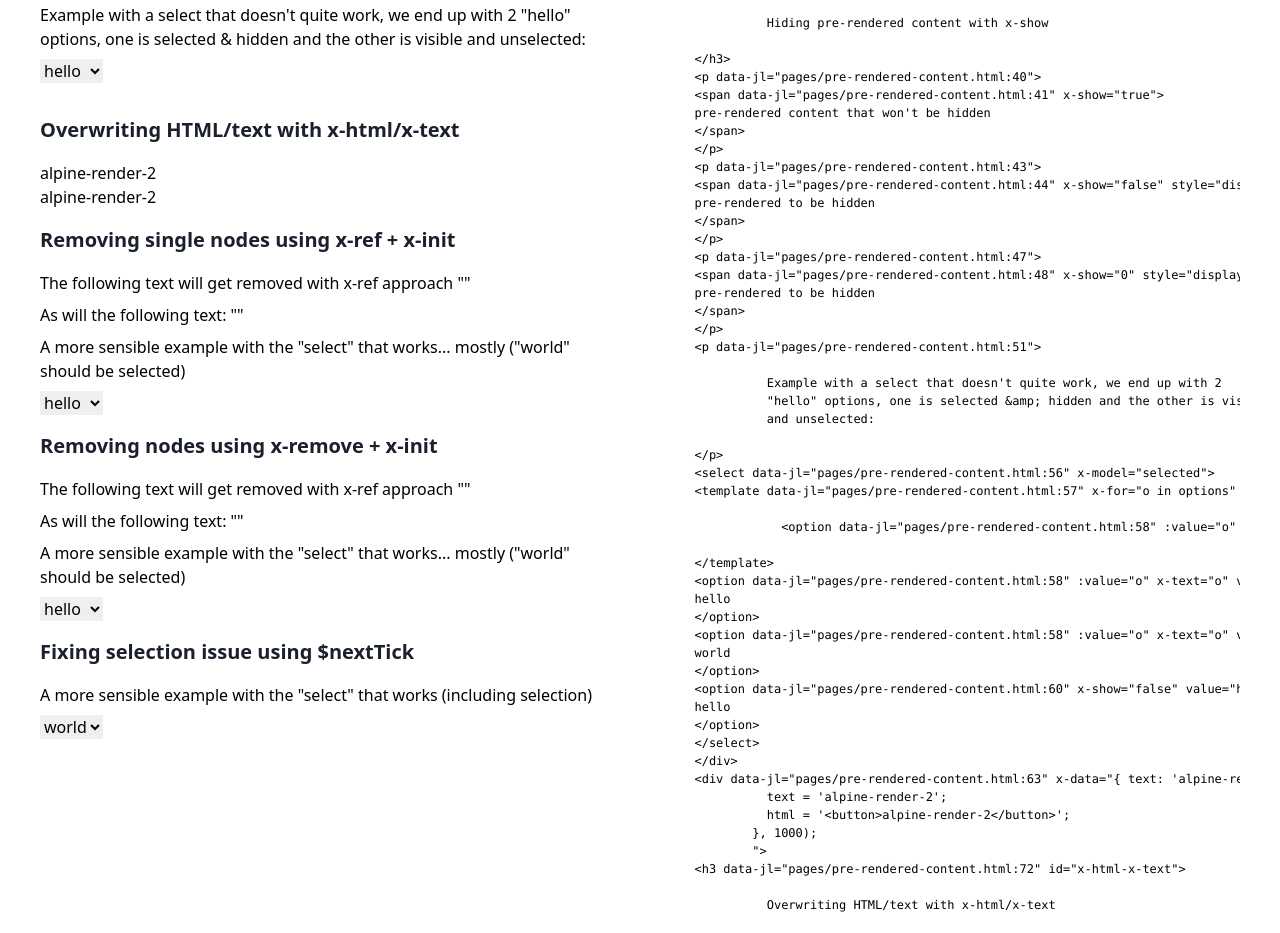
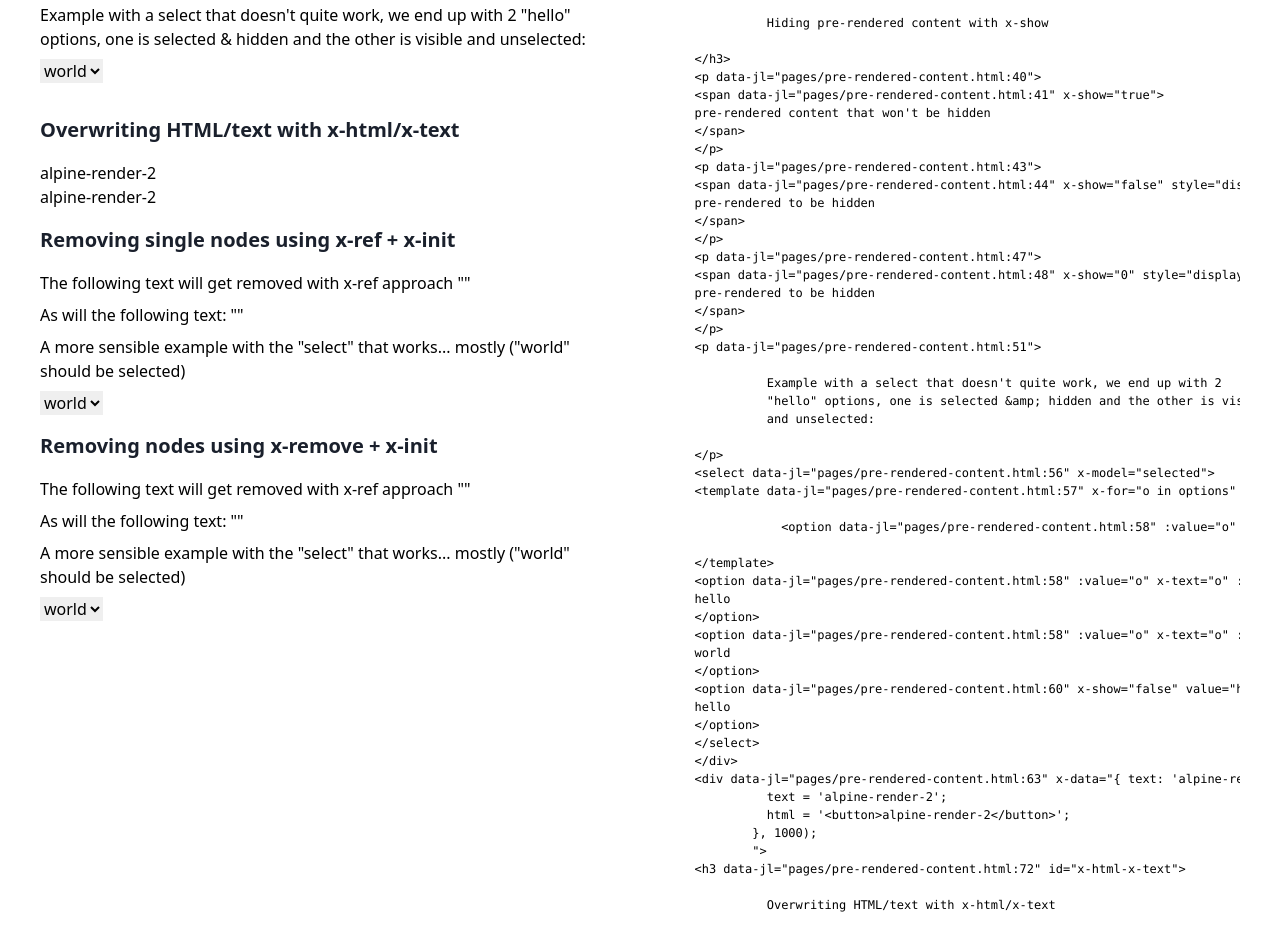
Before and after one commit to HugoDF/alpinejs-playground, an Eleventy site: page pages/pre-rendered-content.html in a window 1280 px wide. Shown: the part 235-1168 px from the top of the page. Built offline with nearby package versions, Linux system fonts and the light colour scheme; Eleventy itself is replaced by a stand-in of ours; files that its build step writes are made by us from their sources.

Commit message:
fix(selection-not-binding-selected)

```diff
--- a/pages/pre-rendered-content.html
+++ b/pages/pre-rendered-content.html
@@ -55,7 +55,7 @@ title: "Integrating Alpine.js + Pre/Server-rendered content"
           </p>
           <select x-model="selected">
             <template x-for="o in options" :key="o">
-              <option :value="o" x-text="o"></option>
+              <option :value="o" x-text="o" :selected="o === selected"></option>
             </template>
             <option x-show="false" value="hello" selected>hello</option>
           </select>
@@ -112,7 +112,7 @@ title: "Integrating Alpine.js + Pre/Server-rendered content"
           </p>
           <select x-model="selected">
             <template x-for="o in options" :key="o">
-              <option :value="o" x-text="o"></option>
+              <option :value="o" x-text="o" :selected="o === selected"></option>
             </template>
             <option x-ref="remove3" value="hello" selected>hello</option>
           </select>
@@ -145,35 +145,7 @@ title: "Integrating Alpine.js + Pre/Server-rendered content"
           </p>
           <select x-model="selected">
             <template x-for="o in options" :key="o">
-              <option :value="o" x-text="o"></option>
-            </template>
-            <option x-remove value="hello" selected>hello</option>
-          </select>
-        </div>
-        <div
-          class="mb-4"
-          x-data="{ options: ['hello', 'world'], selected: '' }"
-          x-init="
-            $el.querySelectorAll('[x-remove]')
-              .forEach(e => e.remove());
-            $nextTick(() => {
-              selected = options[1];
-            })
-          "
-        >
-          <h3
-            id="next-tick-set"
-            class="text-xl font-semibold text-gray-900 mb-4"
-          >
-            Fixing selection issue using $nextTick
-          </h3>
-          <p class="mb-2">
-            A more sensible example with the "select" that works (including
-            selection)
-          </p>
-          <select x-model="selected">
-            <template x-for="o in options" :key="o">
-              <option :value="o" x-text="o"></option>
+              <option :value="o" x-text="o" :selected="o === selected"></option>
             </template>
             <option x-remove value="hello" selected>hello</option>
           </select>
```
